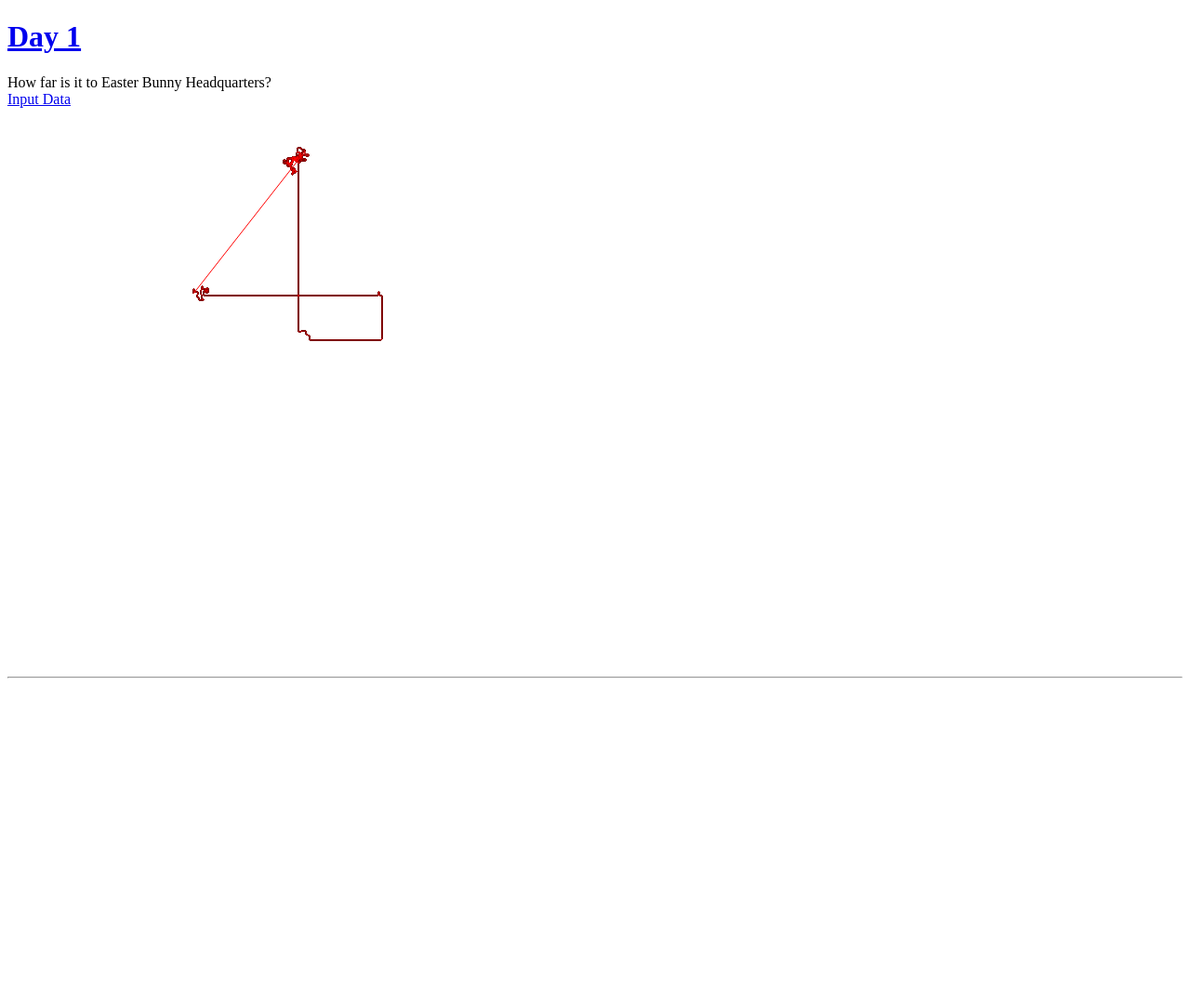
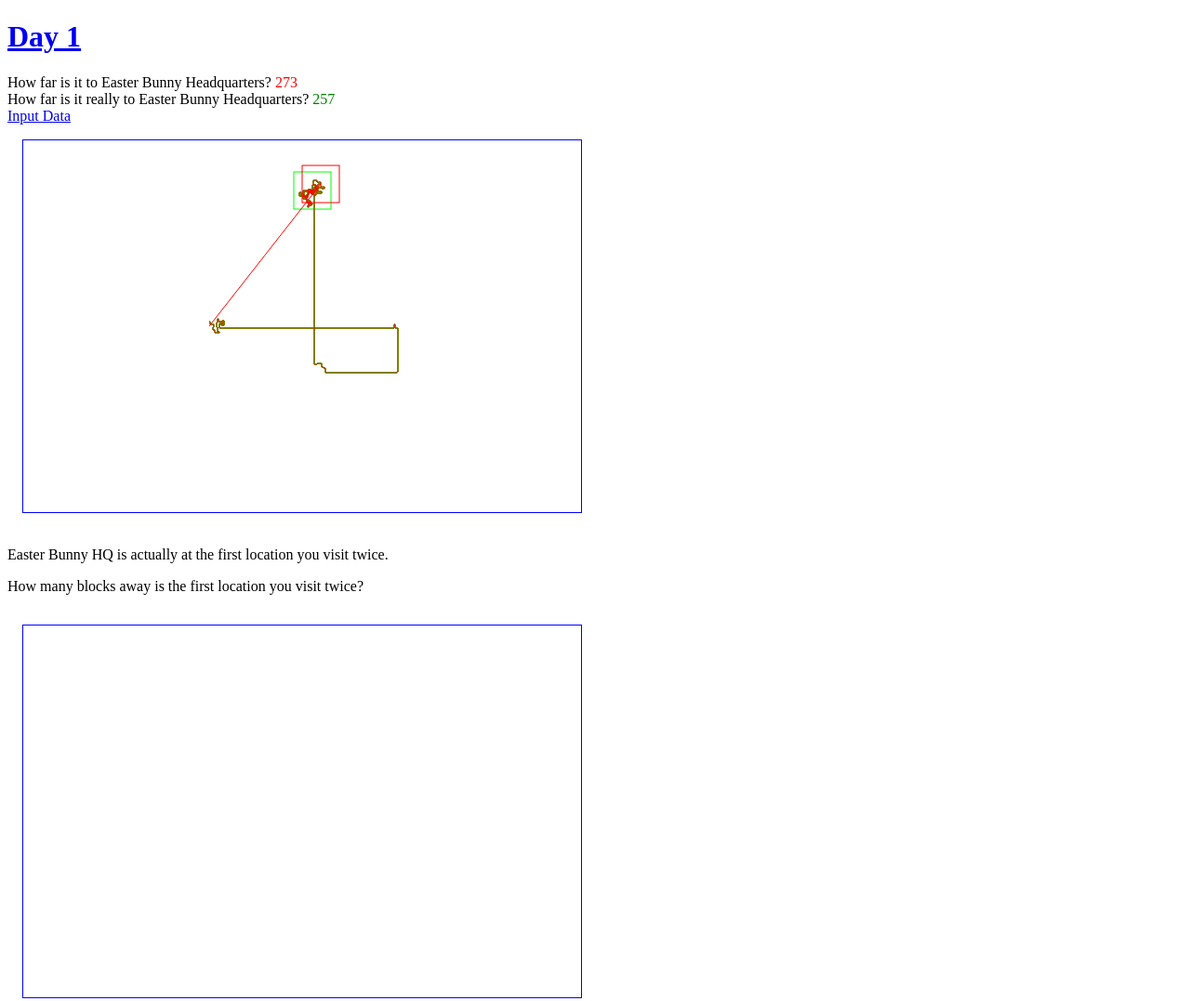
Before and after one commit to dwhitnee/advent, a plain HTML site: page 2016/day1.html in a window 1280 px wide. Shown: the top 1077 px of the page at 93% size. Before the commit the page ends 800 px from the top, so only its background shows below. Drawn offline with nearby package versions, Linux system fonts and the light colour scheme.

Commit message:
Day 1 part 2

```diff
--- a/2016/day1.html
+++ b/2016/day1.html
@@ -2,13 +2,37 @@
 <html> <head>
 <title>Day 1</title>
 </head>
+<style>
+canvas {
+  margin: 1em;
+  border: 1px solid blue;
+}
+#answer1 {
+  color: red;
+}
+#answer2 {
+  color: green;
+}
+</style>
 
 <body>
 <h1><a href="http://adventofcode.com/2016/day/1">Day 1</a></h1>
-How far is it to Easter Bunny Headquarters?
+
+<div>
+  How far is it to Easter Bunny Headquarters?  <span id="answer1"></span>
+</div>
+<div>
+  How far is it really to Easter Bunny Headquarters?  <span id="answer2"></span>
+</div>
+
 <div><a href="http://adventofcode.com/2016/day/1/input">Input Data</a></div>
 
-<canvas id="canvas" width="600" height="600"></canvas>
+<canvas id="canvas" width="600" height="400"></canvas>
+
+<p>Easter Bunny HQ is actually at the first location you visit twice.</p>
+<p>How many blocks away is the first location you visit twice?</p>
+
+<canvas id="canvas2" width="600" height="400"></canvas>
 
 <hr>
 <script src="https://code.jquery.com/jquery-3.1.1.min.js" crossorigin="anonymous"></script>
--- a/2016/day1.js
+++ b/2016/day1.js
@@ -15,21 +15,26 @@ var start = { x:200, y:200 };
 function initGfx() {
   var c = document.getElementById("canvas");
   var gfx = c.getContext("2d");
-  gfx.moveTo( start.x, start.y);
+  gfx.translate( start.x, start.y );
 
   return gfx;
 }
 
 function moveTo( gfx, pos ) {
-  gfx.lineTo( start.x + pos.x, start.y + pos.y );
+  gfx.lineTo( pos.x, pos.y );
   gfx.stroke();
+}
+
+function markLocation( gfx, pos, color ) {
+  gfx.strokeStyle = color;
+  gfx.strokeRect( pos.x-20, pos.y-20, 40, 40);
 }
 
 function finish( gfx, pos ) {
   gfx.strokeStyle="#FF0000";
 
-  gfx.moveTo( start.x, start.y );
-  gfx.lineTo( start.x + pos.x, start.y + pos.y );
+  gfx.moveTo( 0, 0 );
+  gfx.lineTo( pos.x, pos.y );
   gfx.stroke();
 }
 
@@ -38,6 +43,8 @@ function run() {
   var gfx = initGfx();
 
   var moves = data.split(", ");
+  var beenThere = {};
+  var doneThat = false;
 
   var dirs = {
     "N": { "L": "W", "R": "E" },
@@ -48,12 +55,13 @@ function run() {
 
   var dir = "N";
   var pos = { x:0, y:0 };
+  var shortestDistance = 0;
+
+  markLocation( gfx, pos, "#FFFFFF");
 
   for (var i=0; i < moves.length; i++) {
     var turn = moves[i].slice( 0,1 );
     var distance = parseInt( moves[i].slice( 1 ));
-
-    console.log( turn + "-" + distance );
 
     dir = dirs[dir][turn];
 
@@ -67,11 +75,27 @@ function run() {
       pos.y += distance;
     }
     moveTo( gfx, pos );
+
+    if (beenThere[pos.x+":"+pos.y] && !doneThat) {
+      console.log( JSON.stringify( pos ));
+      console.log( JSON.stringify( beenThere ));
+
+      shortestDistance = Math.abs( pos.x ) + Math.abs( pos.y );
+      $("#answer2").text( shortestDistance );
+      markLocation( gfx, pos, "#00FF00");
+      doneThat = true;
+    }
+    beenThere[pos.x+":"+pos.y] = true;
   }
 
   finish( gfx, pos );
+
+  var shortestDistance = Math.abs( pos.x ) + Math.abs( pos.y );
+
   console.log("Final postion is " + JSON.stringify( pos ));
-  console.log("Shortest distance is " + (Math.abs( pos.x ) + Math.abs( pos.y )));
+  console.log("Shortest distance is " + shortestDistance );
+  $("#answer1").text( shortestDistance );
+  markLocation( gfx, pos, "#FF0000");
 }
 
 $( run );
```
